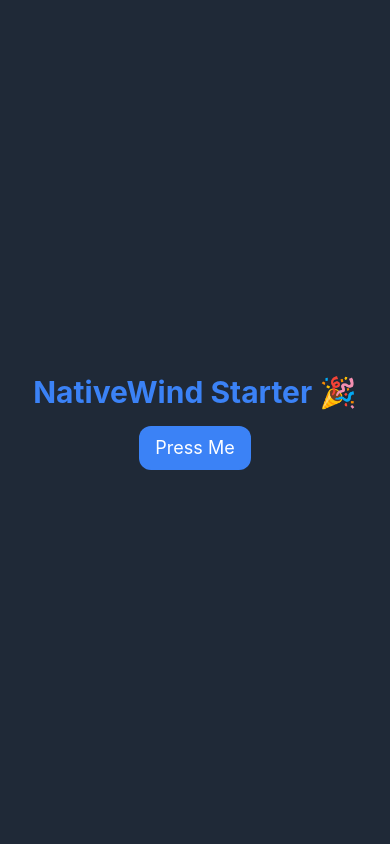
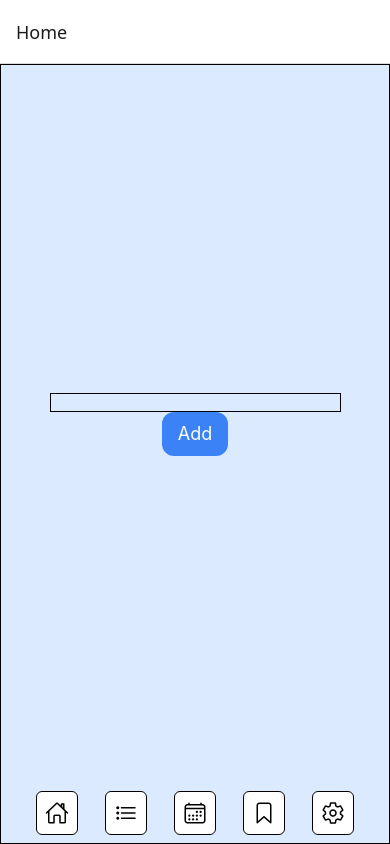
Before and after one commit to Dumezweni-M/Uhlu, a React Native app: screen /Home in a window 390 px wide. Built offline with nearby package versions, Linux system fonts and the light colour scheme.

Commit message:
Basic navigation implemented

```diff
--- a/App.jsx
+++ b/App.jsx
@@ -1,15 +1,20 @@
-import { View, Text, Pressable } from "react-native";
+import React from "react"
+import { NavigationContainer } from "@react-navigation/native";
+import { createNativeStackNavigator } from "@react-navigation/native-stack";
+import { StatusBar } from "expo-status-bar";
+import Home from "./app-pages/Home"
+import List from "./app-pages/List"
+
+const Stack = createNativeStackNavigator();
 
 export default function App() {
   return (
-    <View className="flex-1 items-center justify-center bg-gray-800">
-      <Text className="text-3xl font-bold text-blue-500 mb-4">
-        NativeWind Starter 🎉
-      </Text>
-
-      <Pressable className="bg-blue-500 px-4 py-2 rounded-xl active:opacity-70">
-        <Text className="text-white text-lg">Press Me</Text>
-      </Pressable>
-    </View>
+    <NavigationContainer>
+       <StatusBar hidden={true} />
+      <Stack.Navigator initialRouteName="Home" screenOptions={{ headerShown: true}}>
+        <Stack.Screen name="Home" component={Home} />
+        <Stack.Screen name="List" component={List} />
+      </Stack.Navigator>
+    </NavigationContainer>
   );
 }
--- /dev/null
+++ b/app-components/Nav.jsx
@@ -0,0 +1,26 @@
+import { View, Text } from "react-native";
+import { Ionicons } from "@expo/vector-icons";
+
+const Nav = () => {
+    return (
+        <View className="flex-row justify-evenly p-2">
+            <View className="border p-2 rounded-md justify-center items-center bg-white">
+                <Ionicons name="home-outline" size={24} color="black"/>
+            </View>
+            <View className="border p-2 rounded-md justify-center items-center bg-white">
+                <Ionicons name="list-outline" size={24} color="black"/>
+            </View>
+            <View className="border p-2 rounded-md justify-center items-center bg-white">
+                <Ionicons name="calendar-outline" size={24} color="black"/>
+            </View>
+            <View className="border p-2 rounded-md justify-center items-center bg-white">
+                <Ionicons name="bookmark-outline" size={24} color="black"/>
+            </View>
+            <View className="border p-2 rounded-md justify-center items-center bg-white">
+                <Ionicons name="settings-outline" size={24} color="black"/>
+            </View>
+        </View>
+    )
+}
+
+export default Nav;
--- /dev/null
+++ b/app-components/PageWrapper.jsx
@@ -0,0 +1,17 @@
+import React from "react"
+import { View } from "react-native";
+import { SafeAreaView } from "react-native-safe-area-context";
+import Nav from "./Nav";
+
+const PageWrapper = ({ children }) => {
+    return (
+        <SafeAreaView className="flex-1 bg-blue-100 border">
+            <View className="flex-1 justify-center items-center ">
+                { children }
+            </View>
+                <Nav className=""/>
+        </SafeAreaView>
+    )
+}
+
+export default PageWrapper;
--- /dev/null
+++ b/app-pages/Home.jsx
@@ -0,0 +1,23 @@
+
+import { SafeAreaView } from "react-native-safe-area-context";
+import { View, Text, Pressable } from "react-native";
+import PageWrapper from "../app-components/PageWrapper";
+import { TextInput } from "react-native";
+import Nav from "../app-components/Nav";
+
+
+const Home = () => {
+  return (
+        <PageWrapper>
+
+            <TextInput className="border w-3/4 text-blue-500"/>
+
+            <Pressable className="bg-blue-500 px-4 py-2 rounded-xl active:opacity-70">
+                <Text className="text-white text-lg">Add</Text>
+            </Pressable>
+
+        </PageWrapper>
+  );
+}
+
+export default Home;
--- /dev/null
+++ b/app-pages/List.jsx
@@ -0,0 +1,24 @@
+
+import { SafeAreaView } from "react-native-safe-area-context";
+import { View, Text, Pressable } from "react-native";
+import PageWrapper from "../app-components/PageWrapper";
+import { TextInput } from "react-native";
+import Nav from "../app-components/Nav";
+
+
+const List = () => {
+  return (
+        <PageWrapper>
+          <View className="border flex-row">
+            <TextInput className="border w-3/4 text-blue-500"/>
+
+            <Pressable className="w-1/4 bg-blue-500 px-4 py-2 rounded-xl active:opacity-70">
+                <Text className="text-white text-lg">Add</Text>
+            </Pressable>
+          </View>
+
+        </PageWrapper>
+  );
+}
+
+export default List;
--- a/package.json
+++ b/package.json
@@ -9,12 +9,17 @@
     "web": "expo start --web"
   },
   "dependencies": {
+    "@expo/vector-icons": "^15.0.3",
+    "@react-navigation/native": "^7.1.18",
+    "@react-navigation/native-stack": "^7.5.1",
     "expo": "54.0.19",
     "expo-status-bar": "~3.0.8",
     "nativewind": "^2.0.11",
     "react": "19.1.0",
     "react-native": "0.81.5",
     "react-native-reanimated": "~4.1.1",
+    "react-native-safe-area-context": "~5.6.0",
+    "react-native-screens": "~4.16.0",
     "tailwindcss": "^3.3.2"
   },
   "private": true,
--- a/tailwind.config.js
+++ b/tailwind.config.js
@@ -3,6 +3,8 @@
   content: [
     "./App.{js,jsx,ts,tsx}",
     "./app/**/*.{js,jsx,ts,tsx}",
+    "./app-pages/**/*.{js,jsx,ts,tsx}",
+    "./app-components/**/*.{js,jsx,ts,tsx}",
   ],
   theme: {
     extend: {},
```
Also changed, not shown: 1 other file (tests, documents, lock files or other folders).
